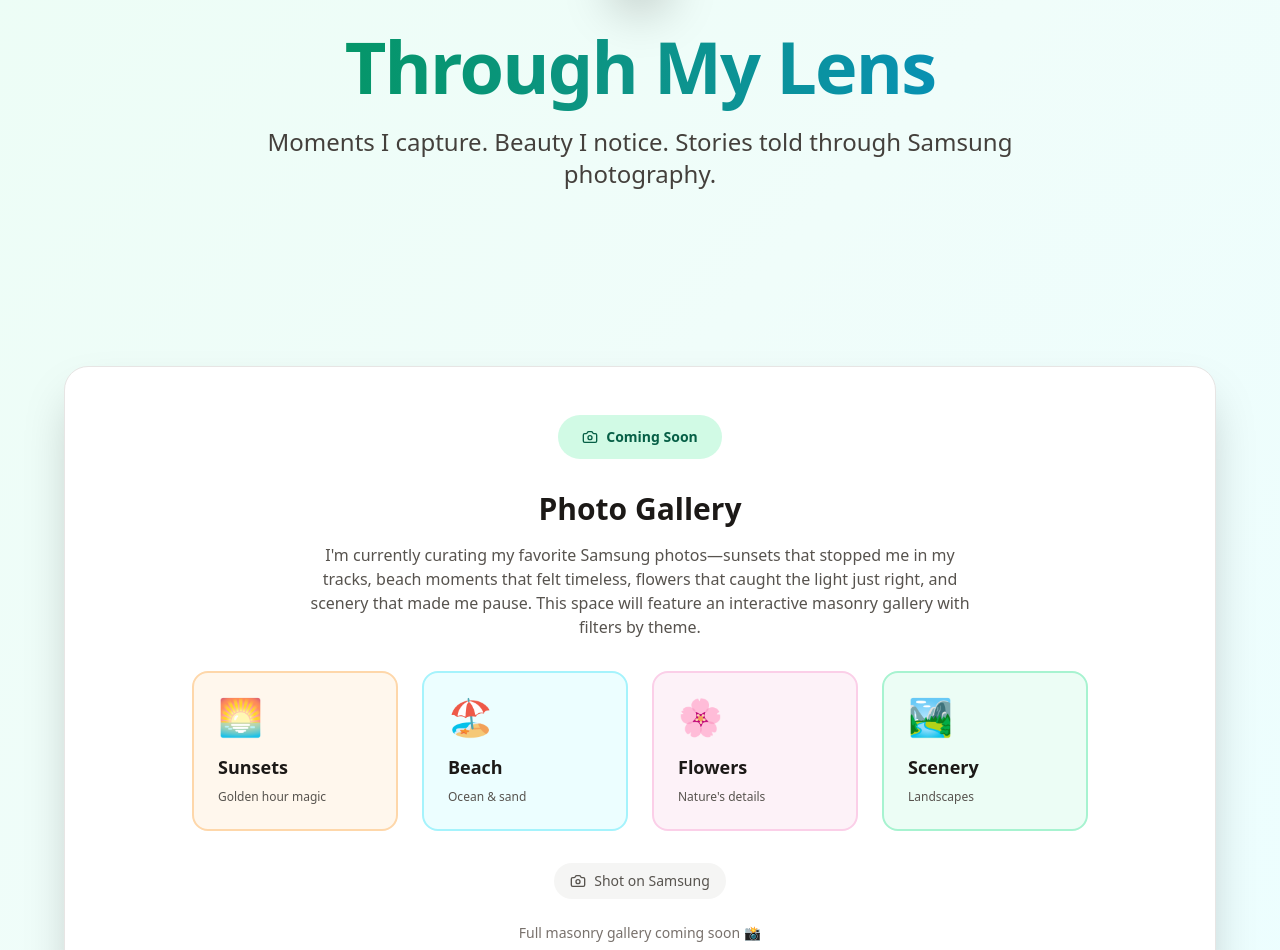
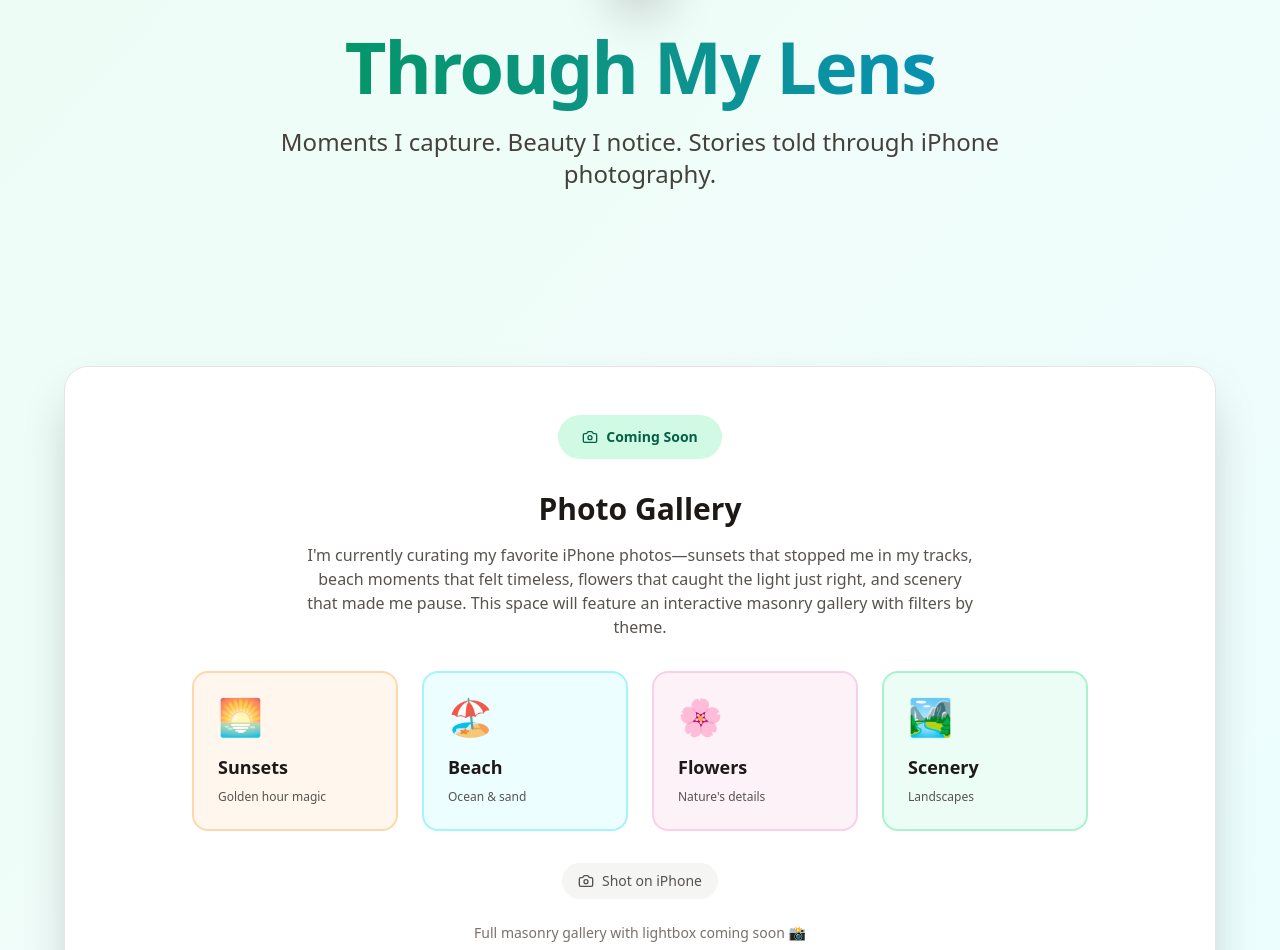
Before and after one commit to raulwnc/walter-portfolio, a Next.js app: page /life/photography in a window 1280 px wide. Shown: the part 282-1232 px from the top of the page. Built offline with nearby package versions, Linux system fonts and the light colour scheme.

Commit message:
Fix ESLint apostrophe errors in Life section

```diff
--- a/pages/life/before-pharmacy.js
+++ b/pages/life/before-pharmacy.js
@@ -359,7 +359,7 @@ export default function BeforePharmacy() {
                 </h3>
                 <p className="text-sm text-stone-600 dark:text-stone-300 max-w-md">
                   From these roots to pharmacy school at University of Pittsburgh.
-                  Every experience shaped the pharmacist I'm becoming.
+                  Every experience shaped the pharmacist I&apos;m becoming.
                 </p>
               </div>
             </motion.div>
--- a/pages/life/photography.js
+++ b/pages/life/photography.js
@@ -10,7 +10,7 @@ export default function ThroughMyLens() {
     <>
       <Head>
         <title>Through My Lens | Walter Nieves</title>
-        <meta name="description" content="Moments worth capturing - Samsung photography" />
+        <meta name="description" content="Moments worth capturing - iPhone photography" />
       </Head>
 
       <div className="min-h-screen bg-gradient-to-br from-emerald-50 via-teal-50 to-cyan-50 dark:from-stone-900 dark:via-emerald-900/20 dark:to-teal-900/20">
@@ -56,7 +56,7 @@ export default function ThroughMyLens() {
               transition={{ duration: 0.8, delay: 0.4 }}
               className="text-xl md:text-2xl text-stone-700 dark:text-stone-100 mb-12 font-light max-w-3xl mx-auto"
             >
-              Moments I capture. Beauty I notice. Stories told through Samsung photography.
+              Moments I capture. Beauty I notice. Stories told through iPhone photography.
             </motion.p>
           </div>
         </section>
@@ -82,7 +82,7 @@ export default function ThroughMyLens() {
               </h2>
 
               <p className="text-center text-stone-600 dark:text-stone-200 mb-8 max-w-2xl mx-auto">
-                I'm currently curating my favorite Samsung photos—sunsets that stopped me in my tracks,
+                I&apos;m currently curating my favorite iPhone photos—sunsets that stopped me in my tracks,
                 beach moments that felt timeless, flowers that caught the light just right, and scenery
                 that made me pause. This space will feature an interactive masonry gallery with filters by theme.
               </p>
@@ -136,13 +136,13 @@ export default function ThroughMyLens() {
               <div className="mt-8 text-center">
                 <div className="inline-flex items-center gap-2 px-4 py-2 bg-stone-100 dark:bg-stone-700 rounded-full text-stone-600 dark:text-stone-300 text-sm">
                   <Camera className="w-4 h-4" />
-                  <span>Shot on Samsung</span>
+                  <span>Shot on iPhone</span>
                 </div>
               </div>
 
               <div className="mt-6 text-center">
                 <p className="text-sm text-stone-500 dark:text-stone-400">
-                  Full masonry gallery coming soon 📸
+                  Full masonry gallery with lightbox coming soon 📸
                 </p>
               </div>
             </motion.div>
--- a/pages/life/spartan.js
+++ b/pages/life/spartan.js
@@ -82,7 +82,7 @@ export default function SpartanSpirit() {
               </h2>
 
               <p className="text-center text-stone-600 dark:text-stone-200 mb-8 max-w-2xl mx-auto">
-                I'm currently gathering photos, stats, and reflections from my Spartan race experiences.
+                I&apos;m currently gathering photos, stats, and reflections from my Spartan race experiences.
                 This space will feature a visual timeline of races, obstacle breakdowns, personal bests,
                 and the lessons learned through mud, sweat, and determination.
               </p>
--- a/pages/life/words.js
+++ b/pages/life/words.js
@@ -82,7 +82,7 @@ export default function WordsWisdom() {
               </h2>
 
               <p className="text-center text-stone-600 dark:text-stone-200 mb-8 max-w-2xl mx-auto">
-                I'm currently curating my reading list and compiling my poetry collection.
+                I&apos;m currently curating my reading list and compiling my poetry collection.
                 This space will soon feature two tabs: <strong>Reading Journey</strong> (books I've read with reviews)
                 and <strong>My Words</strong> (original poetry and my book in progress).
               </p>
```
